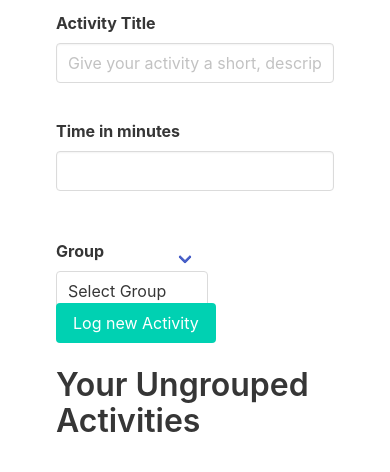
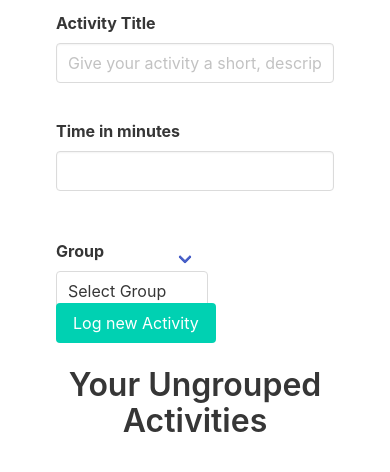
Before and after one commit to anewman15/activize, a Rails app: page /users in a window 390 px wide. Shown: the part 89-561 px from the top of the page. Run offline with Rails 7, Linux system fonts and the light colour scheme; the visitor is signed in with stand-in values (Sample User, id 1); data that the repository does not hold is empty; style sheets or scripts are compiled from the project's sources; some libraries are stand-ins or nearby versions.

Commit message:
Add responsiveness to views, modify homepage links

```diff
--- a/app/helpers/application_helper.rb
+++ b/app/helpers/application_helper.rb
@@ -1,4 +1,13 @@
 module ApplicationHelper
+
+  def home_page_links(current_user)
+    link1 = link_to  "All Activities", user_activities_path(current_user)
+    link2 = link_to  "Ungrouped Activities", users_path
+    link3 = link_to  "Activity Groups", user_groups_path(current_user)
+
+    [ link1, link2, link3 ]
+  end
+
   def link_to_home_page
     if user_signed_in?
       content_tag :div, class: "navbar-item" do
--- a/app/views/activities/index.html.erb
+++ b/app/views/activities/index.html.erb
@@ -1,7 +1,11 @@
 
 <%= render 'activities/form' %>
+<div class="has-text-centered mb-6">
   <h2 class="title is-3">All Activities</h2>
+</div>
 <% @activities.each do |activity| %>
+  <div class="columns is-centered">
+    <div class="column is-three-quarters-desktop">
       <div class="box">
         <article class="media">
           <div class="media-left">
@@ -28,4 +32,6 @@
           </div>
         </article>
       </div>
+    </div>
+  </div>
 <% end %>
--- a/app/views/groups/show.html.erb
+++ b/app/views/groups/show.html.erb
@@ -1,5 +1,9 @@
+<div class="has-text-centered mb-6">
   <h2 class="title is-3"><%= "All #{@group.name} Activities" %></h2>
+</div>
 <% @group_activities.each do |activity| %>
+  <div class="columns is-centered">
+    <div class="column is-three-quarters-desktop">
       <div class="box">
         <article class="media">
           <div class="media-left">
@@ -26,4 +30,6 @@
           </div>
         </article>
       </div>
+    </div>
+  </div>
 <% end %>
--- a/app/views/layouts/application.html.erb
+++ b/app/views/layouts/application.html.erb
@@ -5,6 +5,7 @@
     <%= csrf_meta_tags %>
     <%= csp_meta_tag %>
 
+    <meta name="viewport" content="width=device-width, initial-scale=1">
     <%= stylesheet_link_tag 'application', media: 'all', 'data-turbolinks-track': 'reload' %>
     <script src="https://kit.fontawesome.com/774f0ae2db.js" crossorigin="anonymous"></script>
     <%= javascript_pack_tag 'application', 'data-turbolinks-track': 'reload' %>
@@ -16,11 +17,7 @@
       <%= render 'layouts/flash_notice'%>
       <div class="section">
         <div class="container">
-          <div class="columns is-centered">
-            <div class="column is-half">
             <%= yield %>
-            </div>
-          </div>
         </div>
       </div>
     </div>
--- a/app/views/users/index.html.erb
+++ b/app/views/users/index.html.erb
@@ -1,6 +1,10 @@
 <%= render 'activities/form' %>
+<div class="has-text-centered mb-6">
   <h2 class="title is-3">Your Ungrouped Activities</h2>
+</div>
 <% @ungrouped_activities.each do |activity| %>
+  <div class="columns is-centered">
+    <div class="column is-three-quarters-desktop">
       <div class="box">
         <article class="media">
           <div class="media-left">
@@ -27,4 +31,6 @@
           </div>
         </article>
       </div>
+    </div>
+  </div>
 <% end %>
```
Also changed, not shown: app/views/users/show.html.erb (+14 -4 lines). Lines whose indentation alone changed are shown as unchanged.
